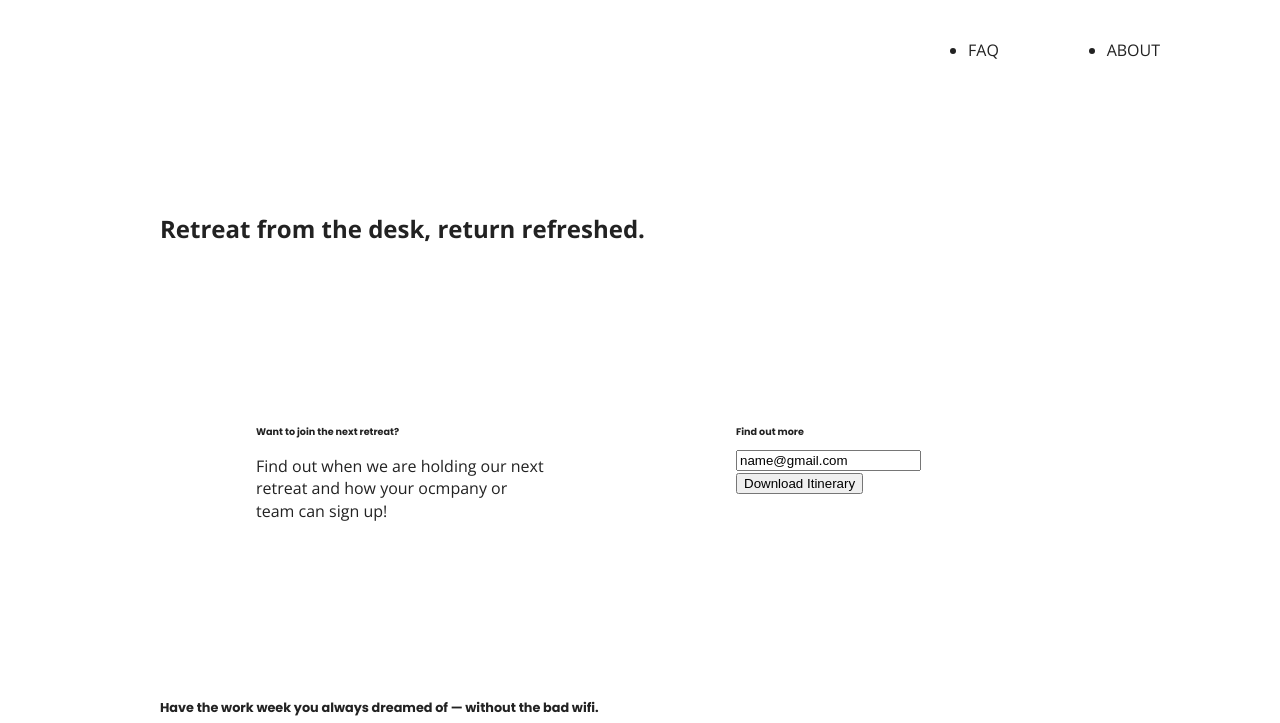
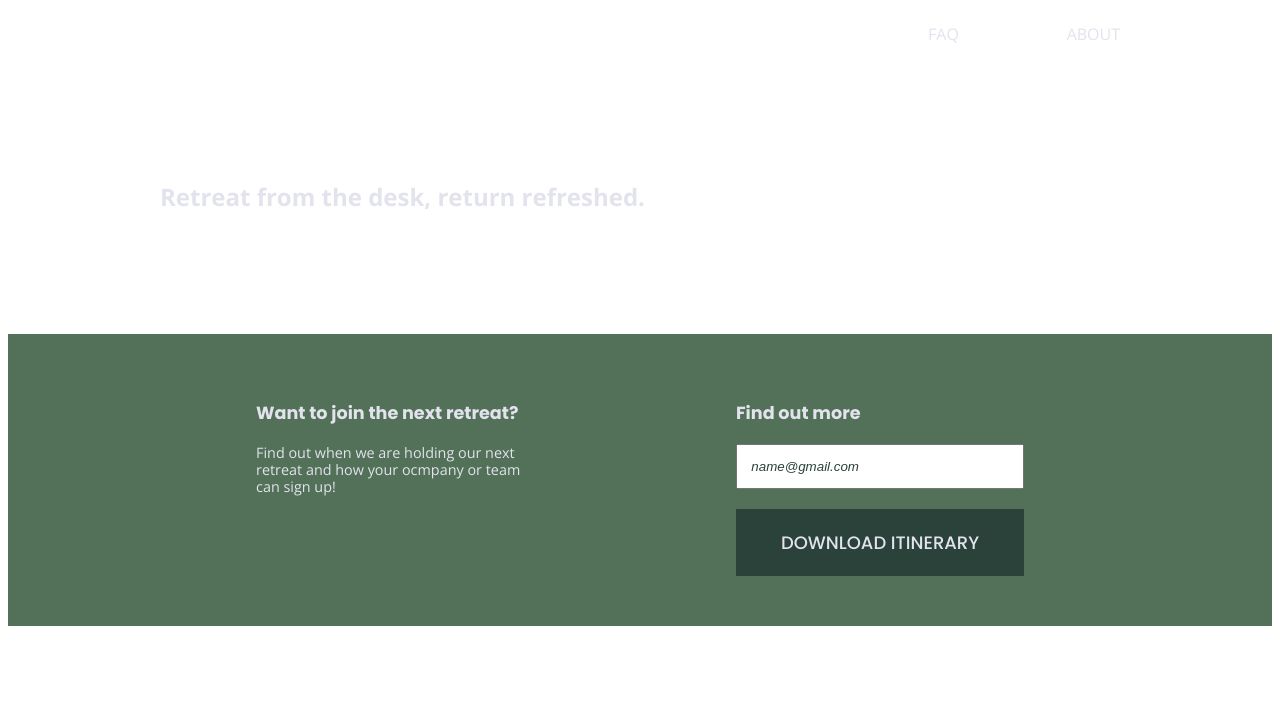
Before and after one commit to prime-mcgowan/unplugged, a website built with webpack: page index.html in a window 1280 px wide. Shown: the top 723 px of the page. Built offline with nearby package versions, Linux system fonts and the light colour scheme.

Commit message:
added font and colors

```diff
--- a/css/style.css
+++ b/css/style.css
@@ -92,12 +92,16 @@ html {
 }
 
 body {
+  color: #e2e3ed;
   font-family: "Open Sans", sans-serif;
   font-size: 1em;
 }
 
 ul,
 ol {
+  list-style-type: none;
+  margin: 0;
+  padding: 0;
 }
 
 a {
@@ -107,16 +111,18 @@ a {
 
 h2 {
   font-family: "Poppins", sans-serif;
-  font-size: 0.8em;
+  font-size: 1.8em;
 }
 
 h3,
 h4 {
   font-family: "Poppins", sans-serif;
-  font-size: 0.6em;
+  font-size: 1.1em;
 }
 
 p {
+  font-size: 0.9em;
+  line-height: 1.2;
 }
 
 img {
@@ -126,6 +132,7 @@ figure {
 }
 
 address {
+  font-style: normal;
 }
 
 .content-wrapper {
@@ -171,6 +178,7 @@ footer {
   flex-direction: column;
   align-items: center;
   text-align: center;
+  background-color: #202322;
 }
 
 footer p {
@@ -213,8 +221,35 @@ footer .copyright {
 /* Aside */
 
 aside {
+  background-color: #527158;
   display: flex;
   justify-content: center;
+}
+
+aside .form {
+  margin-top: 30px;
+}
+
+input[type="text"] {
+  box-sizing: border-box;
+  width: 100%;
+  color: #2a423a;
+  font-style: italic;
+  padding: 1em;
+}
+
+input[type="button"] {
+  width: 100%;
+  padding: 20px 0;
+  margin-top: 20px;
+  background-color: #2a423a;
+  font-family: "Poppins", Helvetica, Arial, sans-serif;
+  font-weight: 500;
+  font-size: 1.125em;
+  color: #e2e3ed;
+  border: none;
+  text-align: center;
+  text-transform: uppercase;
 }
 
 /* Features */
@@ -247,6 +282,7 @@ aside {
 /* Reviews */
 
 .reviews {
+  background-color: #2a423a;
   display: flex;
   justify-content: center;
 }
```
Also changed, not shown: img/unpluggedlogo.png (added), 1 other file.
